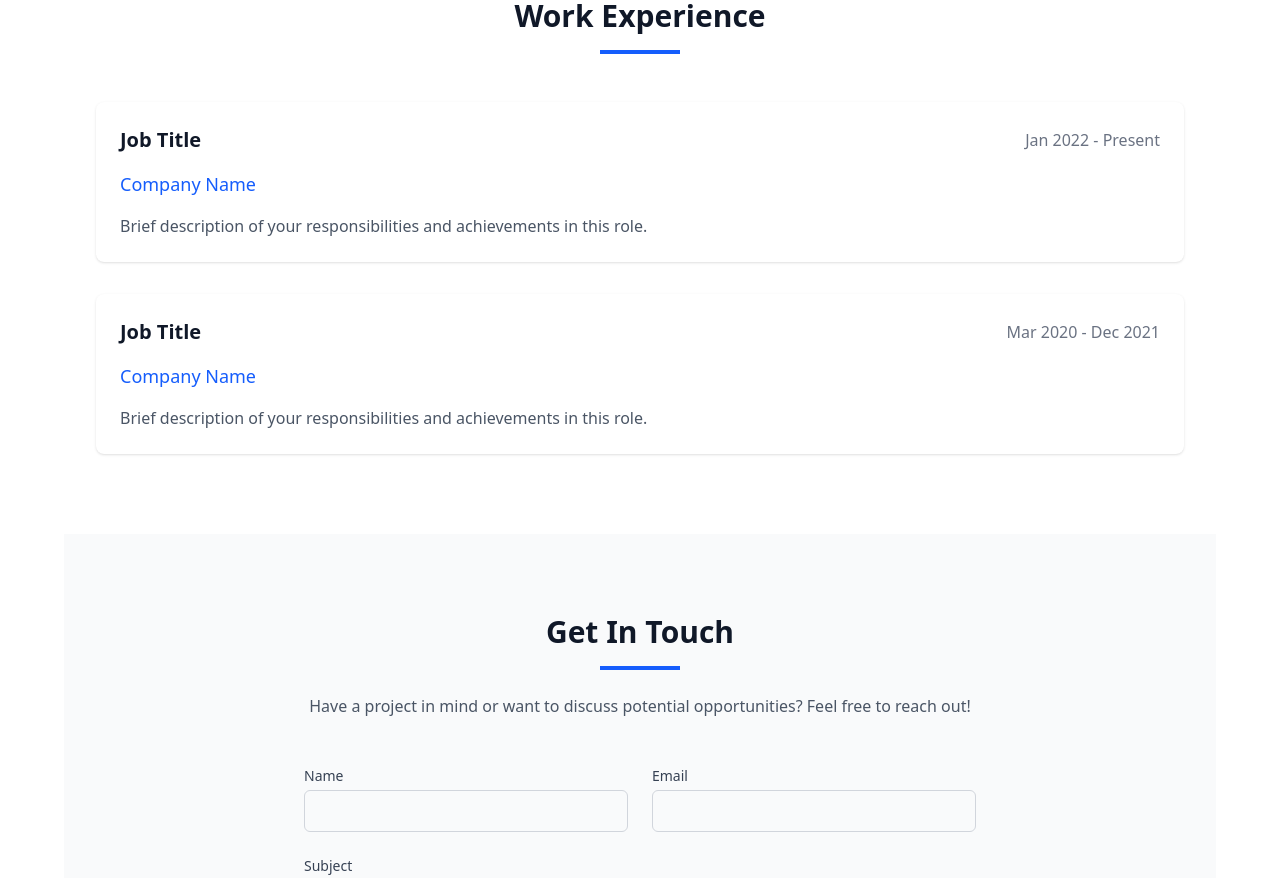
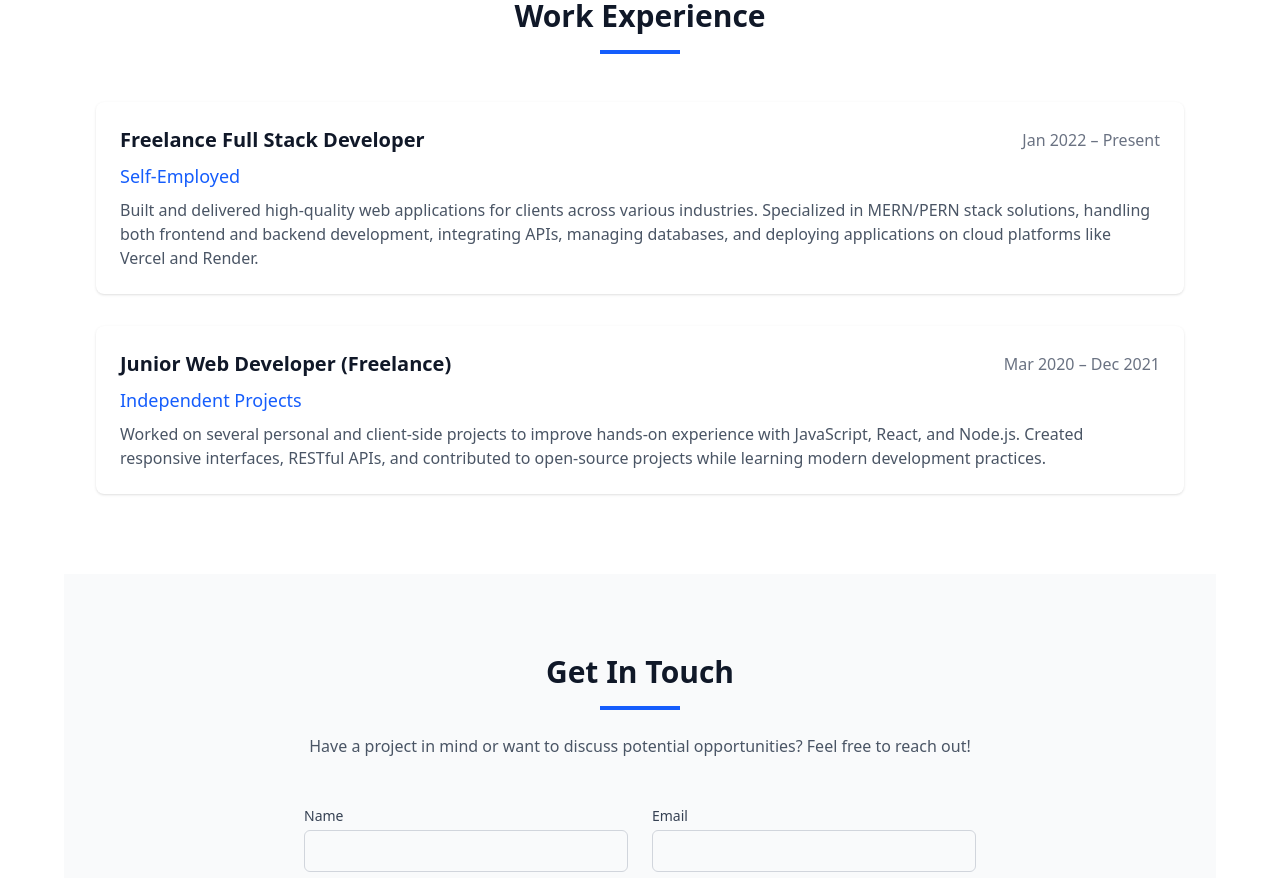
Before and after one commit to JoelMbithi/Personal_Portfolio, a React (Vite) app: page / in a window 1280 px wide. Shown: the part 2540-3418 px from the top of the page. Built offline with nearby package versions, Linux system fonts and the light colour scheme.

Commit message:
Created a new portfolio

```diff
--- a/src/Sections/Experience.jsx
+++ b/src/Sections/Experience.jsx
@@ -3,16 +3,18 @@ import React from 'react'
 export const Experience = () => {
   const experiences = [
     {
-      role: 'Job Title',
-      company: 'Company Name',
-      duration: 'Jan 2022 - Present',
-      description: 'Brief description of your responsibilities and achievements in this role.'
+      role: 'Freelance Full Stack Developer',
+      company: 'Self-Employed',
+      duration: 'Jan 2022 – Present',
+      description:
+        'Built and delivered high-quality web applications for clients across various industries. Specialized in MERN/PERN stack solutions, handling both frontend and backend development, integrating APIs, managing databases, and deploying applications on cloud platforms like Vercel and Render.'
     },
     {
-      role: 'Job Title',
-      company: 'Company Name',
-      duration: 'Mar 2020 - Dec 2021',
-      description: 'Brief description of your responsibilities and achievements in this role.'
+      role: 'Junior Web Developer (Freelance)',
+      company: 'Independent Projects',
+      duration: 'Mar 2020 – Dec 2021',
+      description:
+        'Worked on several personal and client-side projects to improve hands-on experience with JavaScript, React, and Node.js. Created responsive interfaces, RESTful APIs, and contributed to open-source projects while learning modern development practices.'
     }
   ]
 
@@ -25,11 +27,11 @@ export const Experience = () => {
       <div className="space-y-8">
         {experiences.map((exp, index) => (
           <div key={index} className="bg-white dark:bg-gray-800 p-6 rounded-lg shadow">
-            <div className="flex flex-col md:flex-row md:justify-between md:items-center mb-4">
+            <div className="flex flex-col md:flex-row md:justify-between md:items-center mb-2">
               <h3 className="text-xl font-semibold text-gray-900 dark:text-white">{exp.role}</h3>
               <span className="text-gray-500 dark:text-gray-400">{exp.duration}</span>
             </div>
-            <h4 className="text-lg text-blue-600 dark:text-blue-400 mb-4">{exp.company}</h4>
+            <h4 className="text-lg text-blue-600 dark:text-blue-400 mb-2">{exp.company}</h4>
             <p className="text-gray-600 dark:text-gray-300">{exp.description}</p>
           </div>
         ))}
```
